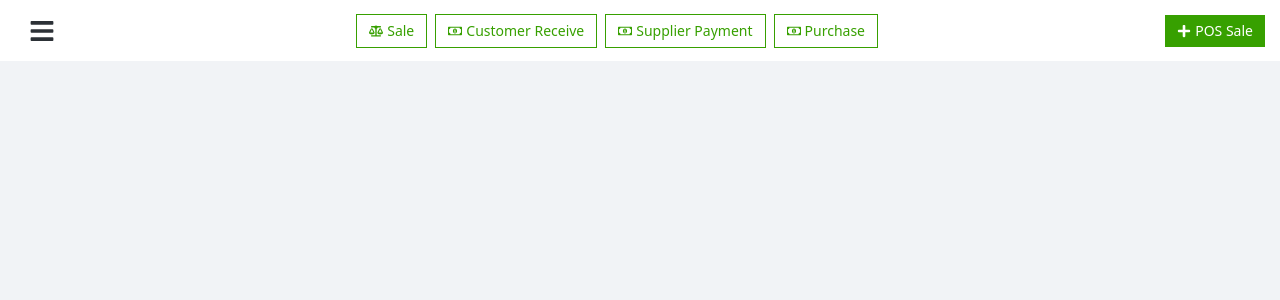
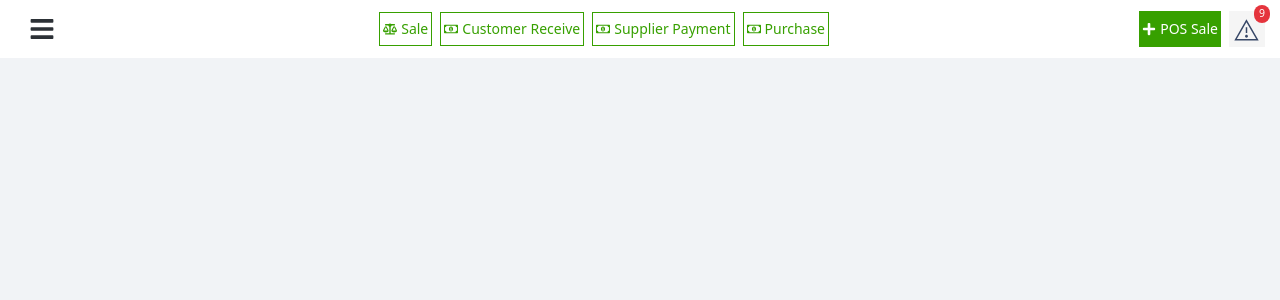
Before and after one commit to Usman-837/SalesERP_Software, a React (Vite) app: page / in a window 1280 px wide. Shown: the top 300 px of the page. Built offline with nearby package versions, Linux system fonts and the light colour scheme.

Commit message:
add attention icon in navbar

```diff
--- a/src/components/Dashboard/Navbar.jsx
+++ b/src/components/Dashboard/Navbar.jsx
@@ -3,6 +3,7 @@ import { FaBars } from "react-icons/fa"
 import { FaBalanceScale } from "react-icons/fa"
 import { FaRegMoneyBillAlt } from "react-icons/fa"
 import { FaPlus } from "react-icons/fa"
+import { TfiAlert } from "react-icons/tfi"
 
 export default function Navbar() {
 
@@ -74,6 +75,10 @@ export default function Navbar() {
             <FaPlus />
             <a href=''>POS Sale</a>
           </div>
+          <div className='relative bg-[#f5f5f5] flex items-center justify-center py-1.5 text-25 hover:cursor-pointer px-3 w-36 h-36 text-[#374767]'>
+            <TfiAlert />
+            <span className='absolute bg-red rounded-full text-10.5 px-[5px] py-[1px] text-white right-[-5px] top-[-6px]'>9</span>
+          </div>
         </div>
       </div>
     </nav>
--- a/tailwind.config.js
+++ b/tailwind.config.js
@@ -11,13 +11,24 @@ export default {
       },
       colors: {
         'gray': '#F1F3F6',
-        'green': '#37A000'
+        'green': '#37A000',
+        'red': '#E5343D'
       },
       fontSize: {
         '26': '26px',
+        '25': '25px',
+        '10.5': '10.5px'
       },
       padding: {
         '15': '15px',
+        '5': '5px',
+        '3': '3px'
+      },
+      width: {
+        '36': '36px',
+      },
+      height: {
+        '36': '36px',
       }
     },
   },
```
